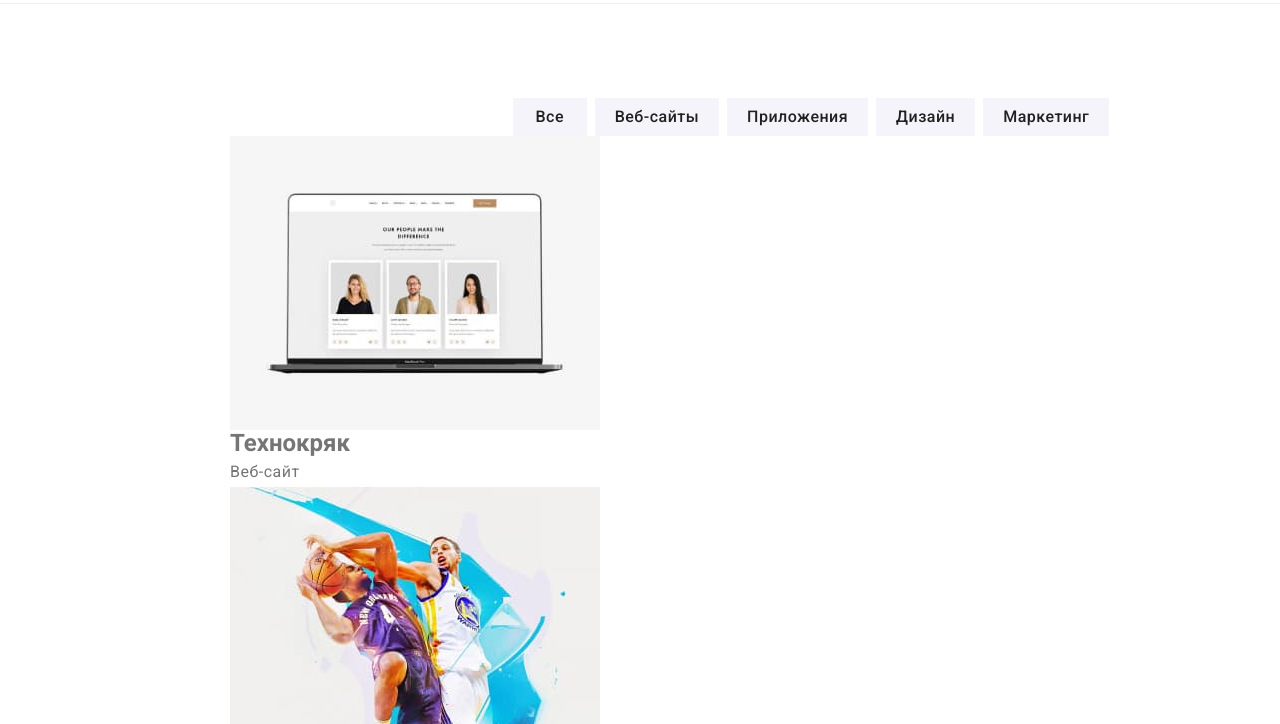
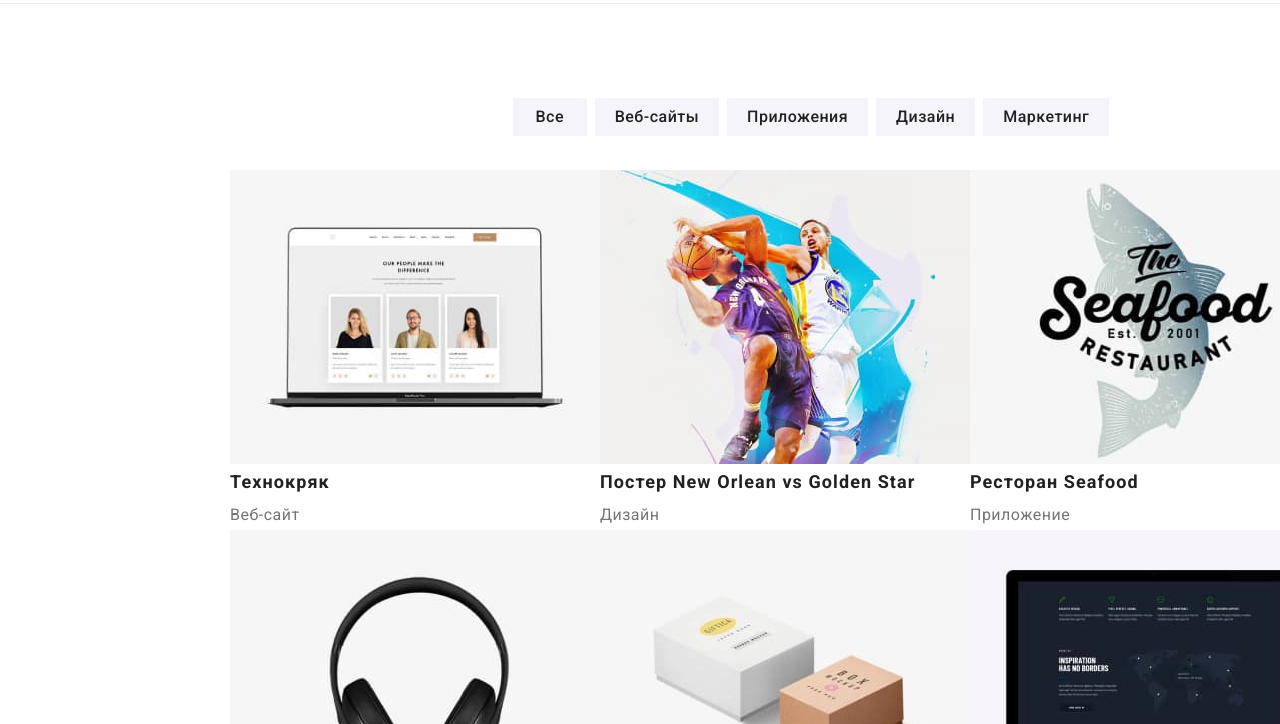
Before and after one commit to elenashy/goit-markup-hw-03, a plain HTML site: page portfolio.html in a window 1280 px wide. Shown: the part 76-800 px from the top of the page. Drawn offline with nearby package versions, Linux system fonts and the light colour scheme.

Commit message:
add flex for portffolio

```diff
--- a/css/styles.css
+++ b/css/styles.css
@@ -360,7 +360,15 @@ img {
   color: var(--secondary-text-btn-color);
   background-color: var(--accent-color);
 }
-*/ .portfolio-title {
+.portfolio-list {
+  display: flex;
+  flex-wrap: wrap;
+  margin-top: 34px;
+}
+.portfolio-list-item {
+  width: 370px;
+}
+.portfolio-title {
   font-weight: 700;
   font-size: 18px;
   line-height: 2;
--- a/portfolio.html
+++ b/portfolio.html
@@ -69,8 +69,6 @@
                             <button class="portfolio-btn" type="button">Маркетинг</button>
                         </li>
                     </ul>
-                </div>
-                <div class="container">
                     <ul class="portfolio-list list">
                         <li class="portfolio-list-item">
                             <img class="portfolio-img" src="./img/portfolio1.jpg" alt="Портфолио-работ">
```
